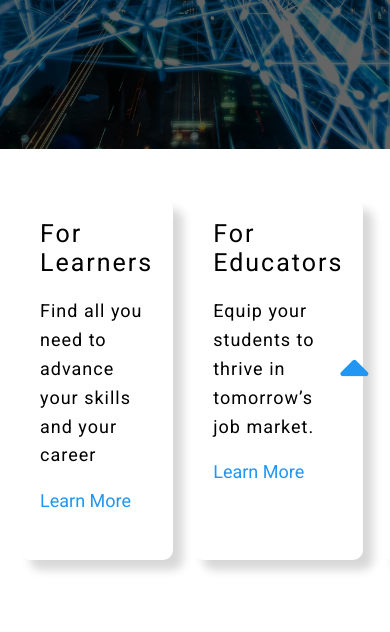
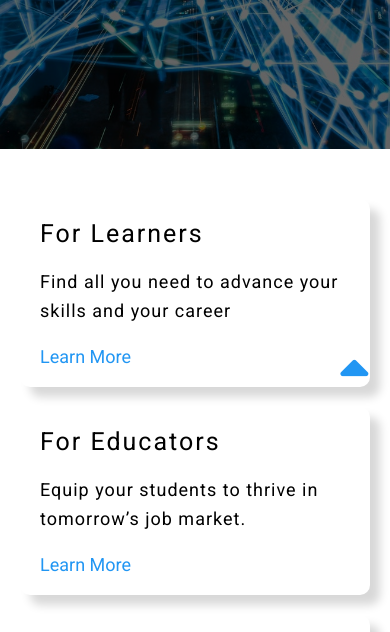
Before and after one commit to freetart/Unity-Website-Clone, a plain HTML site: page learning.html in a window 390 px wide. Shown: the part 422-1054 px from the top of the page. Drawn offline with nearby package versions, Linux system fonts and the light colour scheme.

Commit message:
made learning page responsive

```diff
--- a/scss/pages/_learning.scss
+++ b/scss/pages/_learning.scss
@@ -12,6 +12,10 @@
   display: grid;
   grid-template-columns: repeat(3, 1fr);
   grid-gap: 2rem;
+
+  @include response(lg) {
+    grid-template-columns: 1fr;
+  }
 
   .learning-card {
     box-shadow: 1rem 1rem 1rem #d8d8d8;
@@ -56,6 +60,10 @@
       font-size: size(md);
       margin: 2rem 0;
       width: 70%;
+
+      @include response(lg) {
+        width: 100%;
+      }
     }
   }
 
@@ -63,6 +71,10 @@
     display: grid;
     grid-template-columns: repeat(3, 1fr);
     grid-gap: 2rem;
+
+    @include response(xl) {
+      grid-template-columns: 1fr;
+    }
   }
 
   .explore-card {
@@ -128,6 +140,11 @@
       @include textStyles();
       font-size: size(xl);
       font-style: italic;
+      margin-bottom: 1rem;
+
+      @include response(md) {
+        font-size: size(md);
+      }
     }
   }
 }
```
Also changed, not shown: css/main.min.css.
